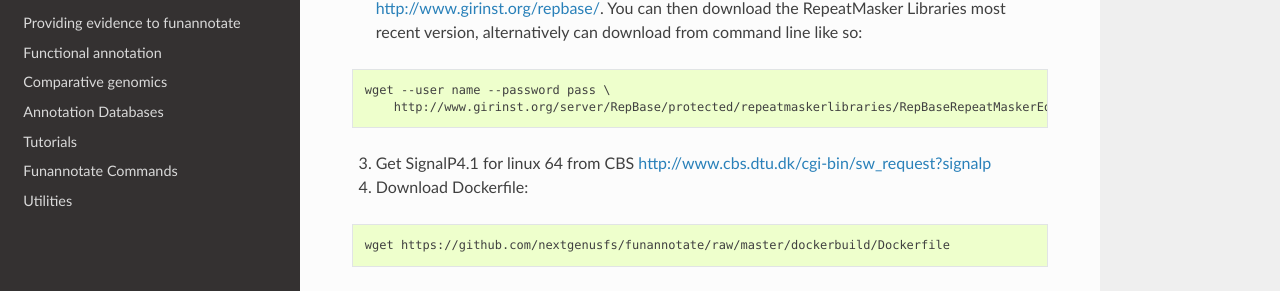
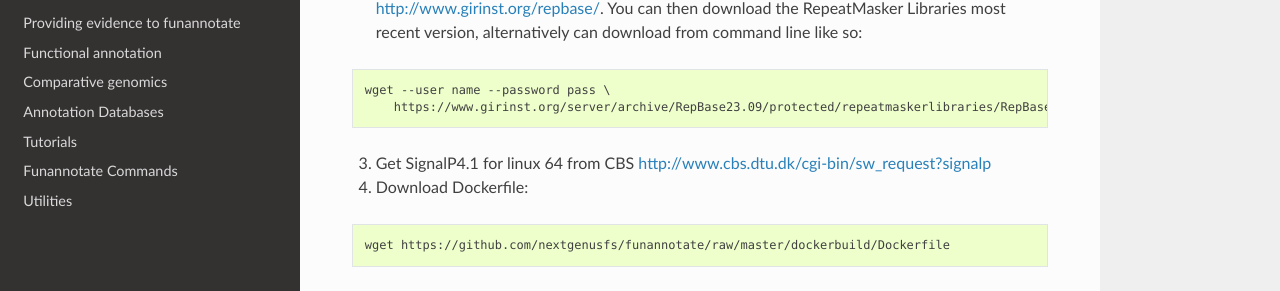
Before and after one commit to nextgenusfs/funannotate, a Sphinx documentation site: the page built from docs/docker.rst, in a window 1280 px wide and 900 px high. Shown: the part 379-670 px from the top of the window. Built offline with Sphinx 7.4.7 and the Read the Docs theme 2.0.0, drawn with Linux system fonts in a browser that asks for light colours; some of the changed lines change nothing that is shown.

Commit message:
Update RepBase link

```diff
--- a/docs/docker.rst
+++ b/docs/docker.rst
@@ -17,7 +17,7 @@ in Docker container as the databases were too large.
 .. code-block:: none
 
     wget --user name --password pass \
-        http://www.girinst.org/server/RepBase/protected/repeatmaskerlibraries/RepBaseRepeatMaskerEdition-20170127.tar.gz
+        https://www.girinst.org/server/archive/RepBase23.09/protected/repeatmaskerlibraries/RepBaseRepeatMaskerEdition-20170127.tar.gz
 
 3) Get SignalP4.1 for linux 64 from CBS http://www.cbs.dtu.dk/cgi-bin/sw_request?signalp
 
```
